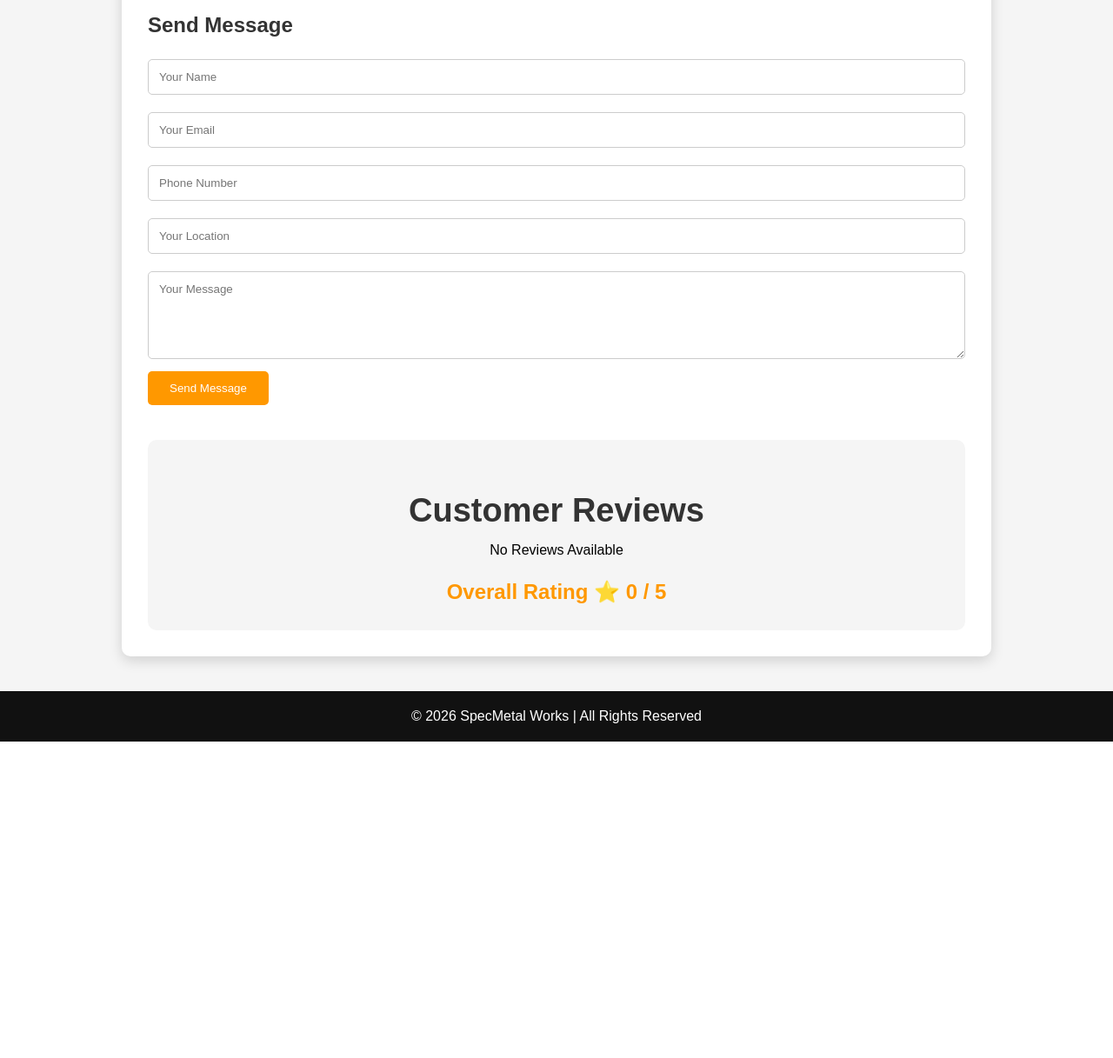
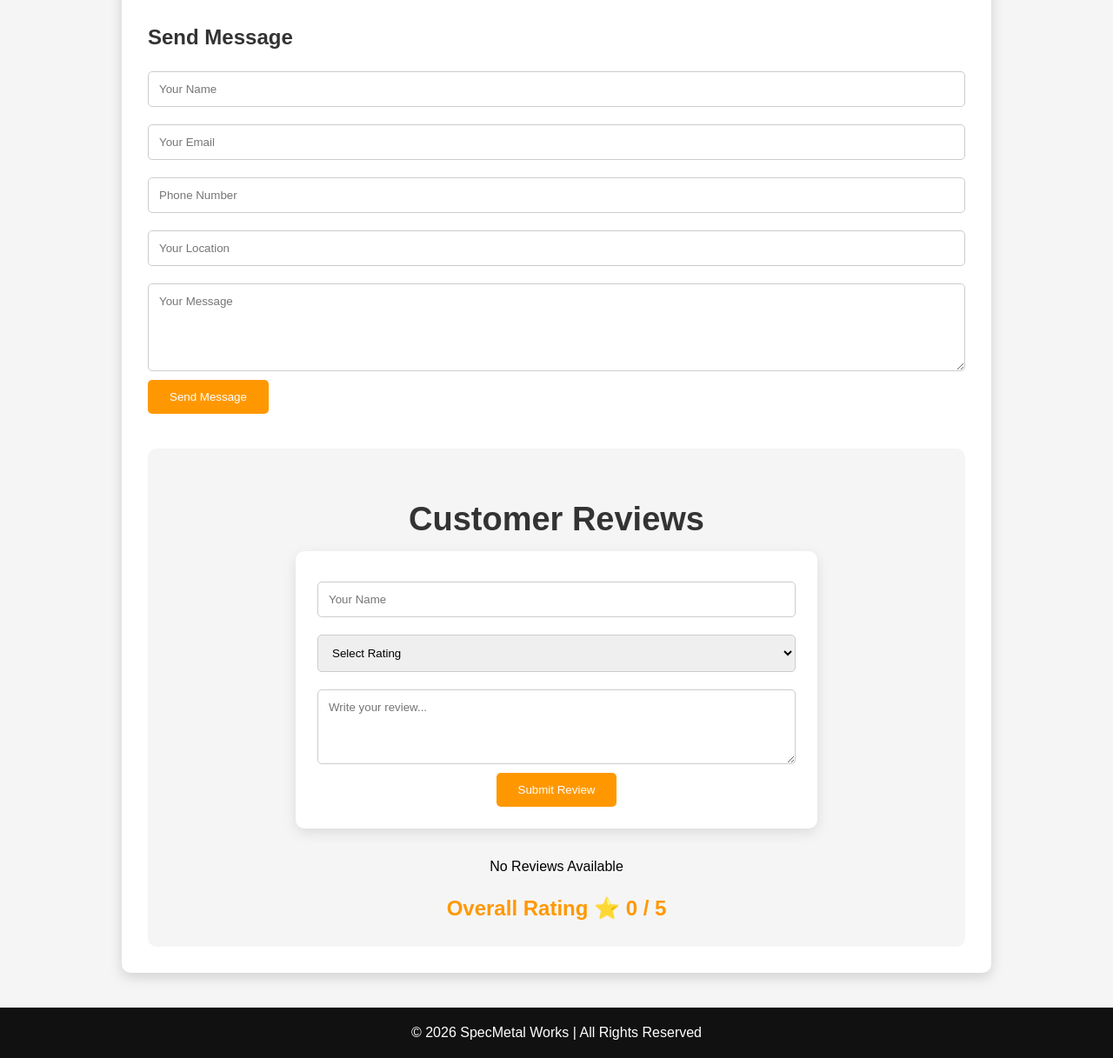
Before and after one commit to RIZANARIZU/weldingwebsite, a Django app: page /contact/ in a window 1280 px wide. Shown: the part 997-2214 px from the top of the page at 87% size. Before the commit the page ends 1850 px from the top, so only its background shows below. Run offline with Django 5.2, Linux system fonts and the light colour scheme; data that the repository does not hold is empty.

Commit message:
Improve review admin

````diff
--- a/weldingproject/templates/contact.html
+++ b/weldingproject/templates/contact.html
@@ -1,3 +1,4 @@
+```html
 {% extends 'style.html' %}
 
 {% block title %}
@@ -58,16 +59,17 @@ Contact | SpecMetal Works
 
 
 input,
-textarea{
+textarea,
+select{
 
     width:100%;
     padding:12px;
     margin:10px 0;
     border:1px solid #ccc;
     border-radius:5px;
+    box-sizing:border-box;
 
 }
-
 
 
 button{
@@ -87,7 +89,6 @@ button:hover{
     background:#d97706;
 
 }
-
 
 
 iframe{
@@ -110,7 +111,6 @@ iframe{
 
 /* REVIEWS */
 
-
 .reviews{
 
     margin-top:40px;
@@ -122,6 +122,17 @@ iframe{
 }
 
 
+.review-form{
+
+    max-width:600px;
+    margin:0 auto 35px auto;
+    background:white;
+    padding:25px;
+    border-radius:10px;
+    box-shadow:0 5px 15px rgba(0,0,0,.10);
+
+}
+
 
 .review-cards{
 
@@ -131,7 +142,6 @@ iframe{
     flex-wrap:wrap;
 
 }
-
 
 
 .review-card{
@@ -145,13 +155,11 @@ iframe{
 }
 
 
-
 .review-card h3{
 
     color:#ff9800;
 
 }
-
 
 
 .stars{
@@ -163,7 +171,6 @@ iframe{
 }
 
 
-
 .rating{
 
     margin-top:25px;
@@ -171,10 +178,7 @@ iframe{
 
 }
 
-
 </style>
-
-
 
 
 <div class="contact-box">
@@ -185,15 +189,12 @@ Contact Us
 </h1>
 
 
-
 <div class="info">
 
 📍 <b>Location:</b>
 Coimbatore, Tamil Nadu, India
 
 </div>
-
-
 
 
 <div class="info">
@@ -209,8 +210,6 @@ Coimbatore, Tamil Nadu, India
 </div>
 
 
-
-
 <div class="info">
 
 ✉ <b>Email:</b>
@@ -224,8 +223,6 @@ info@specmetalworks.com
 </div>
 
 
-
-
 <div class="info">
 
 🕒 <b>Working Hours:</b>
@@ -233,9 +230,6 @@ info@specmetalworks.com
 Monday - Saturday (9 AM - 6 PM)
 
 </div>
-
-
-
 
 
 <h2>
@@ -250,15 +244,13 @@ readonly
 placeholder="Click button to get your location">
 
 
-
-<button type="button" onclick="getLocation()">
+<button
+type="button"
+onclick="getLocation()">
 
 Get Current Location
 
 </button>
-
-
-
 
 
 <h2>
@@ -269,29 +261,19 @@ Your Location Map
 <iframe id="liveMap"></iframe>
 
 
-
-
-
 <h2>
 Company Location
 </h2>
 
 
 <iframe
-
 src="https://www.google.com/maps?q=Coimbatore,Tamil%20Nadu,India&output=embed">
-
 </iframe>
-
-
-
-
 
 
 <h2>
 Send Message
 </h2>
-
 
 
 {% if success %}
@@ -305,79 +287,49 @@ Send Message
 {% endif %}
 
 
-
-
-
 <form method="POST">
 
 {% csrf_token %}
 
+<input
+type="hidden"
+name="form_type"
+value="contact">
 
 
 <input
-
 type="text"
-
 name="name"
-
 placeholder="Your Name"
-
 required>
 
 
-
 <input
-
 type="email"
-
 name="email"
-
 placeholder="Your Email"
-
 required>
 
 
+<input
+type="tel"
+name="phone"
+placeholder="Phone Number"
+required>
 
 
 <input
-
-type="tel"
-
-name="phone"
-
-placeholder="Phone Number"
-
+type="text"
+name="location"
+placeholder="Your Location"
 required>
 
 
-
-
-
-<input
-
-type="text"
-
-name="location"
-
-placeholder="Your Location"
-
-required>
-
-
-
-
-
 <textarea
-
 name="message"
-
 rows="5"
-
 placeholder="Your Message"
-
 required></textarea>
-
-
 
 
 <button type="submit">
@@ -387,14 +339,7 @@ Send Message
 </button>
 
 
-
 </form>
-
-
-
-
-
-
 
 
 <!-- CUSTOMER REVIEWS -->
@@ -408,27 +353,109 @@ Customer Reviews
 </h2>
 
 
+<!-- REVIEW FORM -->
+
+
+<div class="review-form">
+
+
+{% if review_success %}
+
+<p style="color:green;font-weight:bold;">
+
+✅ Thank you! Your review has been submitted.
+
+</p>
+
+{% endif %}
+
+
+<form method="POST">
+
+{% csrf_token %}
+
+
+<input
+type="hidden"
+name="form_type"
+value="review">
+
+
+<input
+type="text"
+name="review_name"
+placeholder="Your Name"
+required>
+
+
+<select
+name="rating"
+required>
+
+<option value="">
+Select Rating
+</option>
+
+<option value="5">
+★★★★★ - Excellent
+</option>
+
+<option value="4">
+★★★★☆ - Very Good
+</option>
+
+<option value="3">
+★★★☆☆ - Good
+</option>
+
+<option value="2">
+★★☆☆☆ - Average
+</option>
+
+<option value="1">
+★☆☆☆☆ - Poor
+</option>
+
+</select>
+
+
+<textarea
+name="review_message"
+rows="4"
+placeholder="Write your review..."
+required></textarea>
+
+
+<button type="submit">
+
+Submit Review
+
+</button>
+
+
+</form>
+
+
+</div>
+
+
+<!-- REVIEWS LIST -->
 
 
 <div class="review-cards">
 
 
-
 {% for review in reviews %}
-
 
 
 <div class="review-card">
 
 
-
 <h3>
 
-{{review.name}}
+{{ review.name }}
 
 </h3>
-
-
 
 
 <div class="stars">
@@ -438,89 +465,65 @@ Customer Reviews
 
 ★★★★★
 
-
 {% elif review.rating == 4 %}
 
 ★★★★☆
-
 
 {% elif review.rating == 3 %}
 
 ★★★☆☆
 
-
 {% elif review.rating == 2 %}
 
 ★★☆☆☆
-
 
 {% else %}
 
 ★☆☆☆☆
 
-
 {% endif %}
-
 
 
 </div>
 
 
-
-
 <p>
 
-{{review.message}}
+{{ review.message }}
 
 </p>
-
-
 
 
 </div>
 
 
-
 {% empty %}
 
 
+<p>
 
-<p>
 No Reviews Available
+
 </p>
-
 
 
 {% endfor %}
 
 
-
-
 </div>
-
-
-
 
 
 <h3 class="rating">
 
-Overall Rating ⭐ {{average_rating}} / 5
+Overall Rating ⭐ {{ average_rating }} / 5
 
 </h3>
-
 
 
 </section>
 
 
-
-
 </div>
-
-
-
-
-
 
 
 <script>
@@ -537,6 +540,7 @@ navigator.geolocation.getCurrentPosition(showPosition);
 
     }
 
+
     else{
 
 
@@ -549,16 +553,13 @@ alert("Location not supported");
 }
 
 
-
-
-
 function showPosition(position){
 
 
     let lat = position.coords.latitude;
 
+
     let lon = position.coords.longitude;
-
 
 
     document.getElementById("location").value =
@@ -566,27 +567,26 @@ document.getElementById("location").value =
         lat + " , " + lon;
 
 
-
-
-let map=document.getElementById("liveMap");
-
+    let map = document.getElementById("liveMap");
 
 
     map.src =
 
-"https://www.google.com/maps?q="+lat+","+lon+"&output=embed";
+        "https://www.google.com/maps?q=" +
+
+        lat + "," + lon +
+
+        "&output=embed";
 
 
-
-map.style.display="block";
+    map.style.display = "block";
 
 
 }
 
 
-
 </script>
 
 
-
 {% endblock %}
+```
--- a/weldingproject/webapp/views.py
+++ b/weldingproject/webapp/views.py
@@ -63,50 +63,57 @@ def projects(request):
 def contact(request):
 
     success = False
+    review_success = False
+
+    # POST
+    if request.method == "POST":
+
+        # CONTACT FORM
+        if request.POST.get("form_type") == "contact":
+
+            Contact.objects.create(
+
+                name=request.POST.get("name"),
+
+                email=request.POST.get("email"),
+
+                phone=request.POST.get("phone"),
+
+                location=request.POST.get("location"),
+
+                message=request.POST.get("message")
+
+            )
+
+            success = True
 
 
+        # CUSTOMER REVIEW FORM
+        elif request.POST.get("form_type") == "review":
 
-    # Contact Form Save
+            Review.objects.create(
 
-    if request.method == "POST":
+                name=request.POST.get("review_name"),
+
+                rating=int(request.POST.get("rating")),
+
+                message=request.POST.get("review_message")
+
+            )
+
+            review_success = True
 
 
-        Contact.objects.create(
-
-            name=request.POST.get("name"),
-
-            email=request.POST.get("email"),
-
-            phone=request.POST.get("phone"),
-
-            location=request.POST.get("location"),
-
-            message=request.POST.get("message")
-
-        )
+    # CUSTOMER REVIEWS
+    reviews = Review.objects.all().order_by("-created_at")
 
 
-        success = True
-
-
-
-
-    # Customer Reviews From Database
-
-    reviews = Review.objects.all().order_by('-created_at')
-
-
-
-
-    # Calculate Average Rating
-
+    # CALCULATE AVERAGE RATING
     average_rating = reviews.aggregate(
 
-        Avg('rating')
+        Avg("rating")
 
-    )['rating__avg']
-
-
+    )["rating__avg"]
 
 
     if average_rating:
@@ -121,9 +128,6 @@ def contact(request):
         average_rating = 0
 
 
-
-
-
     return render(
 
         request,
@@ -134,6 +138,8 @@ def contact(request):
 
             "success": success,
 
+            "review_success": review_success,
+
             "reviews": reviews,
 
             "average_rating": average_rating
````
Also changed, not shown: weldingproject/webapp/admin.py (+12 -3 lines), weldingproject/media/projects/Use_AI_Image_Aug_12_2026_12_37_37.png (added). Lines whose indentation alone changed are shown as unchanged.
